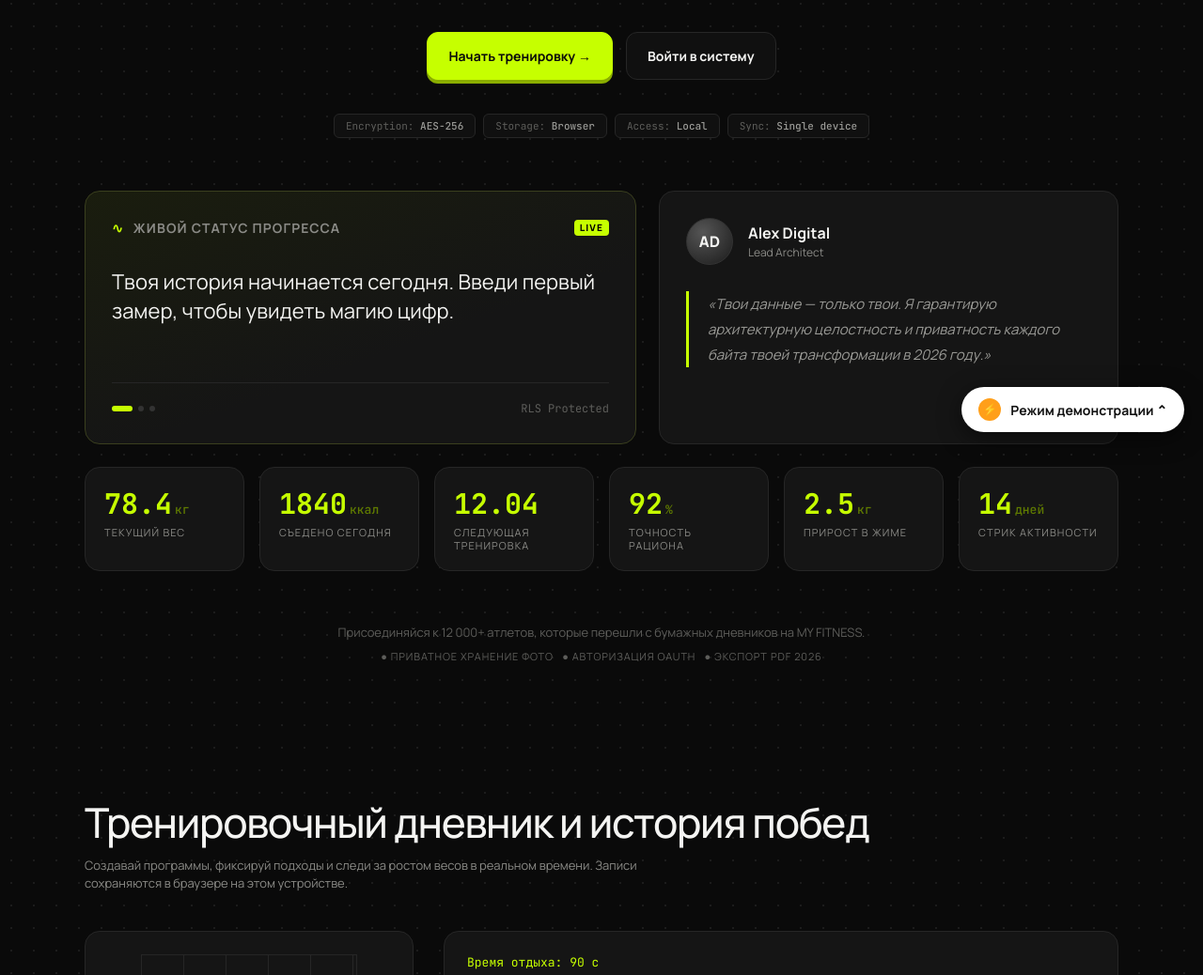
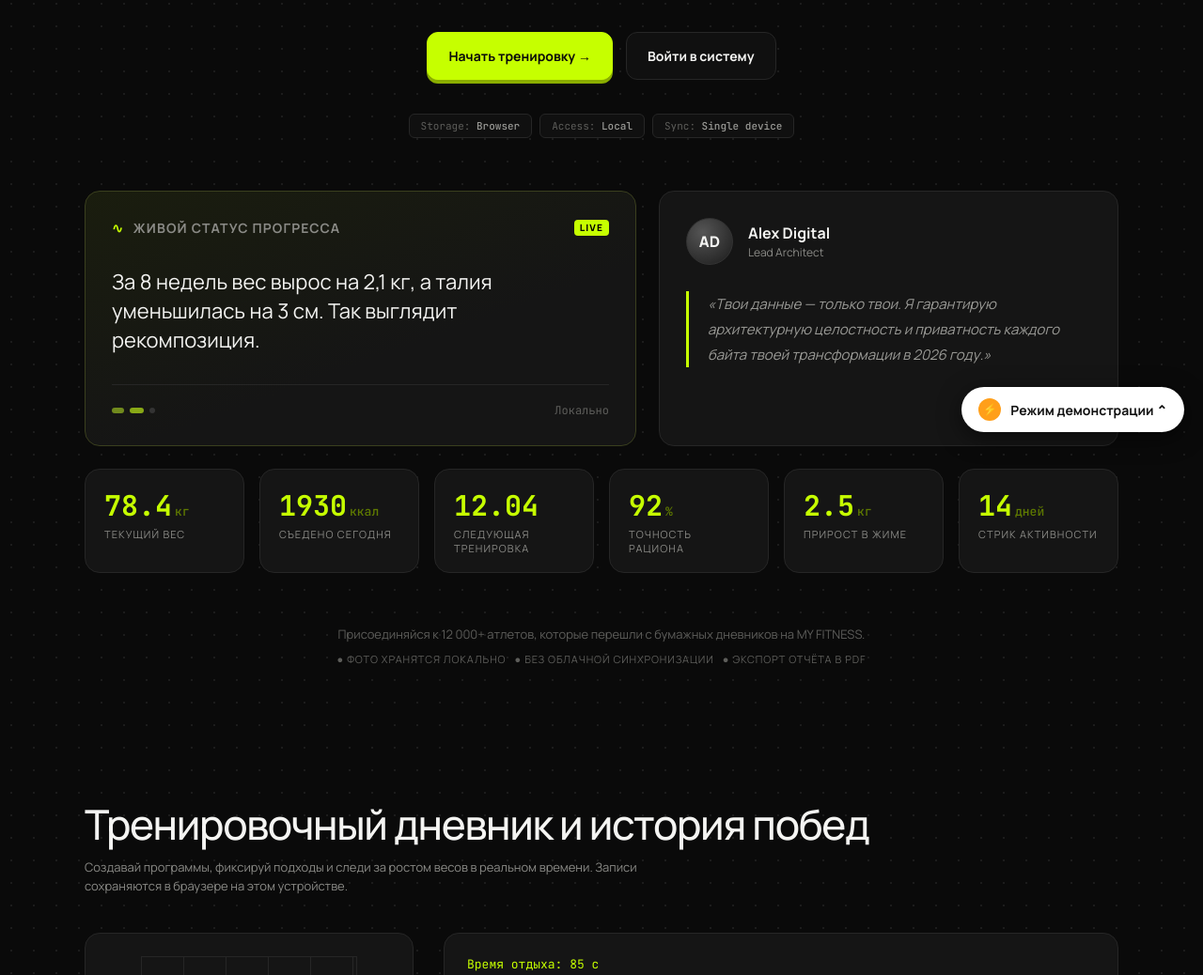
Before and after one commit to ilav92-debug/my-fitness, a plain HTML site: page index.html in a window 1280 px wide. Shown: the part 320-1358 px from the top of the page at 94% size. Drawn offline with Linux system fonts and the light colour scheme.

Commit message:
Update index.html

```diff
--- a/index.html
+++ b/index.html
@@ -132,11 +132,11 @@ footer.site b{color:var(--text);font-size:20px;letter-spacing:-.02em}
 <h1>MY FITNESS: Твои результаты в цифрах и графиках</h1>
 <p class="sub">Персональное веб-приложение для контроля тренировок, питания и трансформации тела. Твои записи сохраняются в этом браузере на этом устройстве. Для синхронизации между устройствами понадобится облачный аккаунт.</p>
 <div class="cta"><a href="#diary"><button class="btn pri">Начать тренировку →</button></a><a href="#food"><button class="btn">Войти в систему</button></a></div>
-<div class="tags mono"><span>Encryption: <b>AES-256</b></span><span>Storage: <b>Browser</b></span><span>Access: <b>Local</b></span><span>Sync: <b>Single device</b></span></div>
+<div class="tags mono"><span>Storage: <b>Browser</b></span><span>Access: <b>Local</b></span><span>Sync: <b>Single device</b></span></div>
 <div class="live">
  <div class="card status"><header><span class="lime">∿</span><span style="margin-right:auto;margin-left:10px">Живой статус прогресса</span><span class="badge">LIVE</span></header>
  <p id="st">Твоя история начинается сегодня. Введи первый замер, чтобы увидеть магию цифр.</p>
- <footer><div class="dots" id="dots"><i class="on"></i><i></i><i></i></div><span class="mono">RLS Protected</span></footer></div>
+ <footer><div class="dots" id="dots"><i class="on"></i><i></i><i></i></div><span class="mono">Локально</span></footer></div>
  <div class="card quote"><div class="who"><div class="ava">AD</div><div><b>Alex Digital</b><small>Lead Architect</small></div></div>
  <blockquote>«Твои данные — только твои. Я гарантирую архитектурную целостность и приватность каждого байта твоей трансформации в 2026 году.»</blockquote></div>
 </div>
@@ -149,7 +149,7 @@ footer.site b{color:var(--text);font-size:20px;letter-spacing:-.02em}
  <div class="card kpi"><b>14<small>дней</small></b><span>Стрик активности</span></div>
 </div>
 <div class="join">Присоединяйся к 12 000+ атлетов, которые перешли с бумажных дневников на MY FITNESS.
-<div>● Приватное хранение фото &nbsp; ● Авторизация OAuth &nbsp; ● Экспорт PDF 2026</div></div>
+<div>● Фото хранятся локально &nbsp; ● Без облачной синхронизации &nbsp; ● Экспорт отчёта в PDF</div></div>
 </div></section>
 
 <section id="diary"><div class="wrap">
@@ -278,7 +278,8 @@ $("#goalBtn").onclick=()=>$("#goalForm").classList.toggle("open");
 $("#mForm").onsubmit=e=>{e.preventDefault();const f=e.target,p=+f.p.value,fa=+f.f.value,c=+f.c.value;meals.push([f.n.value,f.t.value,p,fa,c,kc(p,fa,c)]);meals.sort((a,b)=>a[1]<b[1]?-1:1);f.reset();f.t.value="12:00";drawN();saveState()};
 $("#goalForm").onsubmit=e=>{e.preventDefault();const f=e.target;["p","f","c","k"].forEach(k=>{if(+f[k].value>0)goals[k]=+f[k].value});drawN();f.classList.remove("open");saveState()};
 drawN();
-saveState();\n$("#demo").onclick=()=>$("#pop").classList.toggle("open");
+saveState();
+$("#demo").onclick=()=>$("#pop").classList.toggle("open");
 </script>
 </body>
 </html>
```
